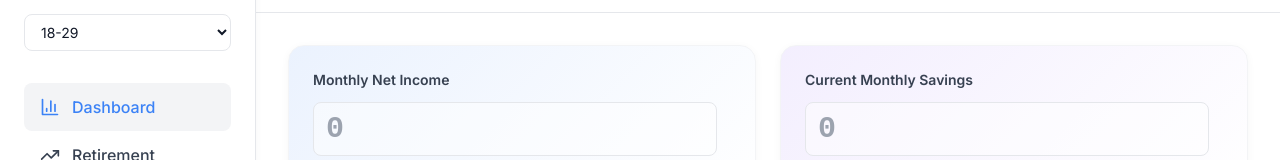
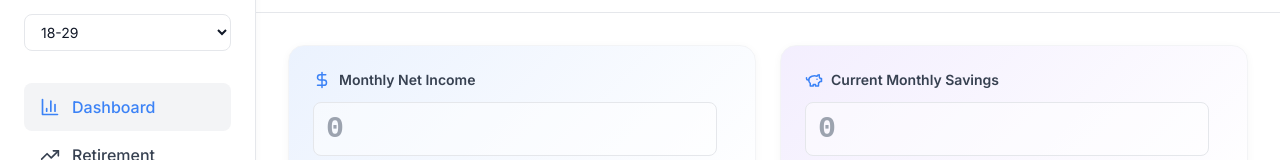
Before and after one commit to Merxius2/audit, a Next.js app: page /dashboard in a window 1280 px wide. Shown: the part 130-290 px from the top of the page. Built offline with nearby package versions, Linux system fonts and the light colour scheme.

Commit message:
Add icons to income and savings labels

```diff
--- a/pages/dashboard.js
+++ b/pages/dashboard.js
@@ -6,7 +6,7 @@
 import { useState } from 'react';
 import { useFinancial } from '../context/FinancialContext';
 import MedianBadge from '../components/MedianBadge';
-import { TrendingUp, Wallet, Home, Car, UtensilsCrossed, Zap, Heart, Smile } from 'lucide-react';
+import { TrendingUp, Wallet, Home, Car, UtensilsCrossed, Zap, Heart, Smile, DollarSign, PiggyBank } from 'lucide-react';
 import { PieChart, Pie, Cell, Legend, Tooltip, ResponsiveContainer } from 'recharts';
 
 const EXPENSE_CATEGORIES = ['House', 'Car', 'Food', 'Utilities', 'Healthcare', 'Leisure'];
@@ -58,7 +58,8 @@ export default function Dashboard() {
           <div className="card-income p-6">
             <div className="mb-6 flex items-center justify-between">
               <div>
-                <label className="block text-sm font-semibold text-gray-700">
+                <label className="flex items-center gap-2 text-sm font-semibold text-gray-700">
+                  <DollarSign size={18} className="text-brand-primary" />
                   Monthly Net Income
                 </label>
                 <input
@@ -79,7 +80,8 @@ export default function Dashboard() {
           <div className="card-savings p-6">
             <div className="mb-6 flex items-center justify-between">
               <div>
-                <label className="block text-sm font-semibold text-gray-700">
+                <label className="flex items-center gap-2 text-sm font-semibold text-gray-700">
+                  <PiggyBank size={18} className="text-brand-primary" />
                   Current Monthly Savings
                 </label>
                 <input
```
